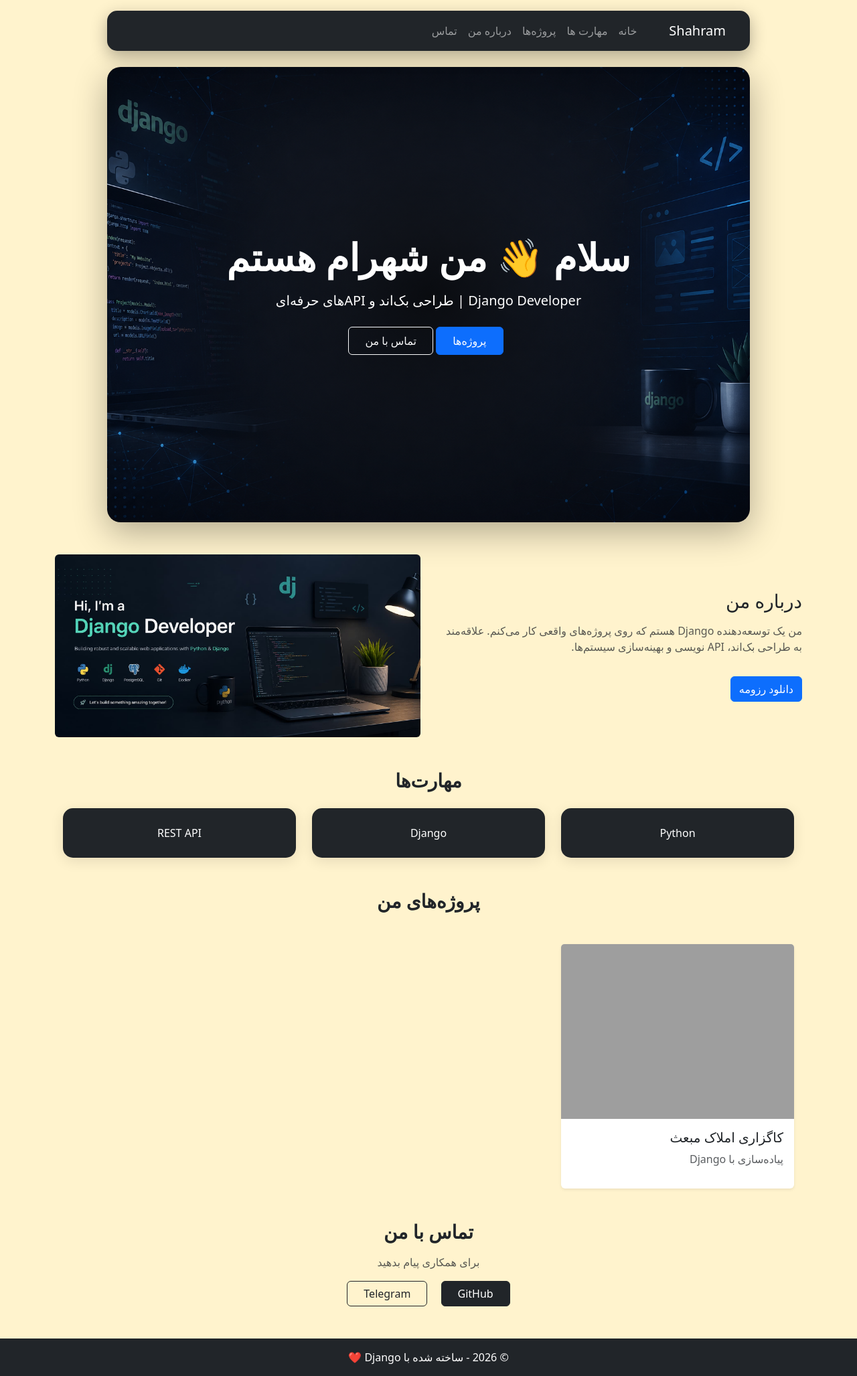
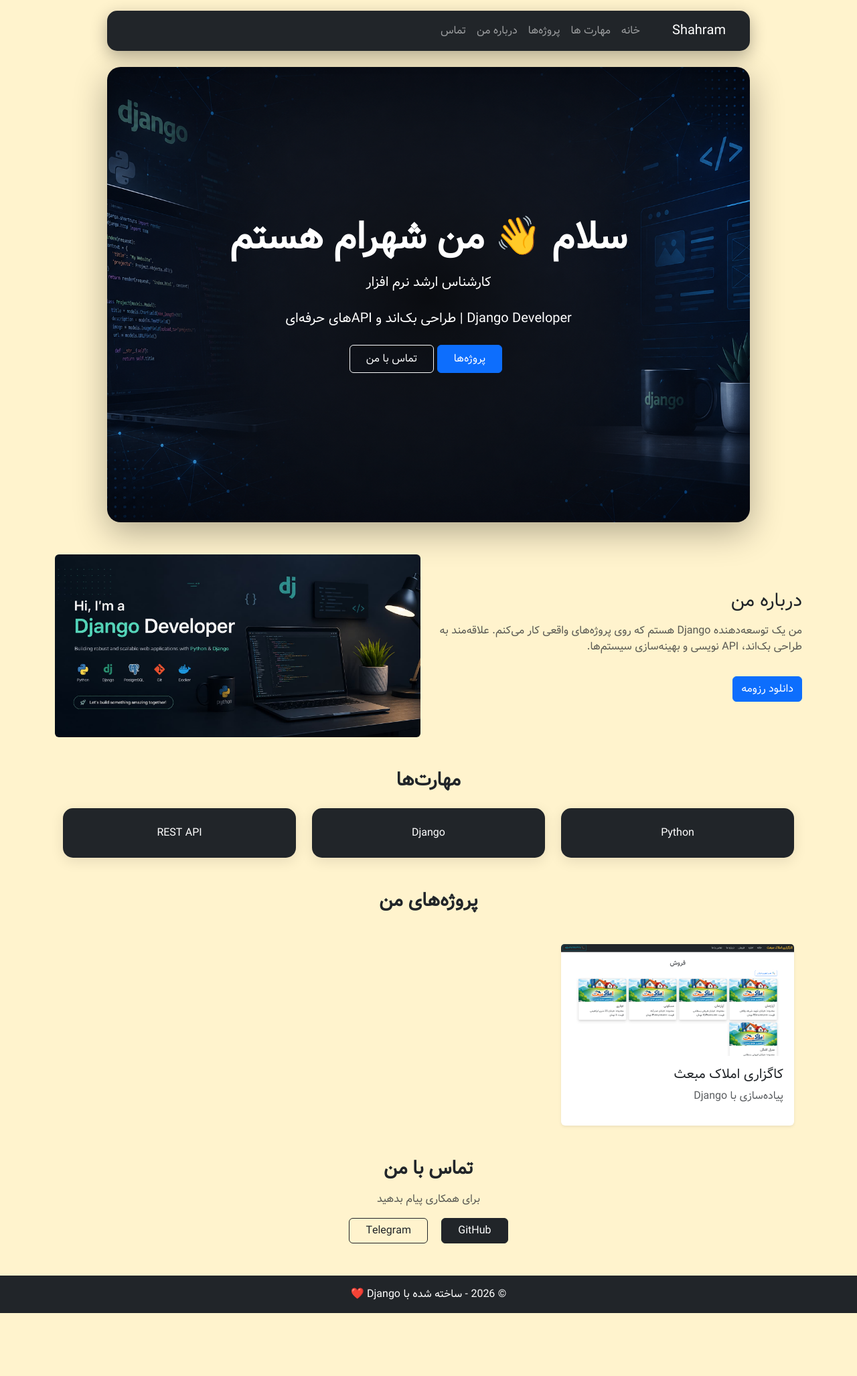
Before and after one commit to shahramsss/resume_web, a Django app: page / in a window 1280 px wide. Shown: the whole page at 67% size. After the commit the page ends 1961 px from the top, so only its background shows below. Run offline with Django 5.2, Linux system fonts and the light colour scheme; some libraries are stand-ins or nearby versions; grey boxes are pictures that could not be loaded.

Commit message:
set pic for projects and set font

```diff
--- a/home/templates/home/home.html
+++ b/home/templates/home/home.html
@@ -44,6 +44,9 @@
       سلام 👋 من شهرام هستم
     </h1>
 
+    <p class="lead mb-4">
+    کارشناس ارشد نرم افزار
+    </p>
     <p class="lead mb-4">
       Django Developer | طراحی بک‌اند و APIهای حرفه‌ای
     </p>
@@ -112,7 +115,7 @@
 
       <div class="col-md-4">
         <div class="card shadow-sm h-100 border-0">
-          <img src="{% static 'images/project1.jpg' %}" class="card-img-top">
+          <img src="{% static 'images/amlak.png' %}" class="card-img-top">
           <div class="card-body">
             <h5>کاگزاری املاک مبعث</h5>
             <p class="text-muted">پیاده‌سازی با Django</p>
--- a/templates/base.html
+++ b/templates/base.html
@@ -10,10 +10,25 @@
     {% endblock %}
 </title>
 <style>
+@font-face {
+  font-family: 'Vazir';
+  src: url("{% static 'fonts/Vazir.woff2' %}") format('woff2'),
+       url("{% static 'fonts/Vazir.woff' %}") format('woff'),
+       url("{% static 'fonts/Vazir.ttf' %}") format('truetype');
+  font-weight: normal;
+  font-style: normal;
+}
+</style>
 
-</style>
+<!--
+│   ├── byekan2.TTF
+│   ├── Vazir.ttf
+│   ├── Vazir.woff
+│   ├── Vazir.woff2
+│   └── yekan.ttf  -->
+
 <!-- Bootstrap CSS -->
-<link href="{% static 'css/bootstrap.min.css' %}" rel="stylesheet">
+<link href="{% static 'css/bootstrap.min.css' %}" rel="stylesheet" >
 
 {% block extra_css %}
 {% endblock %}
@@ -21,7 +36,7 @@
 
 </head>
 
-<body class="d-flex flex-column min-vh-100 bg-warning-subtle ">
+<body class="d-flex flex-column min-vh-100 bg-warning-subtle " style="font-family: vazir">
 
 
 <!-- Navbar -->
```
Also changed, not shown: static/images/amlak.png (added).
